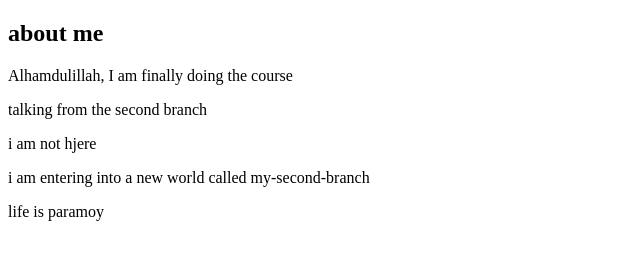
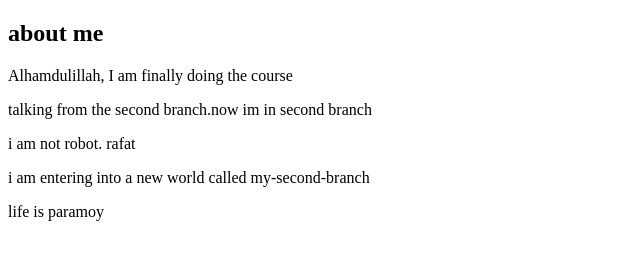
Before and after one commit to fardinrafatbd/my-first-website, a plain HTML site: page index.html in a window 1280 px wide. Shown: the whole page, without its empty margins (0-640 px from the left). Drawn offline with Linux system fonts and the light colour scheme.

Commit message:
change second

```diff
--- a/index.html
+++ b/index.html
@@ -8,8 +8,8 @@
 <body>
     <h2>about me </h2>
     <p>Alhamdulillah, I am finally doing the course</p>
-    <p>talking from the second branch</p>
-    <p>i am not hjere</p>
+    <p>talking from the second branch.now im in second branch</p>
+    <p>i am not robot. rafat</p>
     <p>i am entering into a new world called my-second-branch</p>
     <p>life is paramoy</p>
 </body>
```
